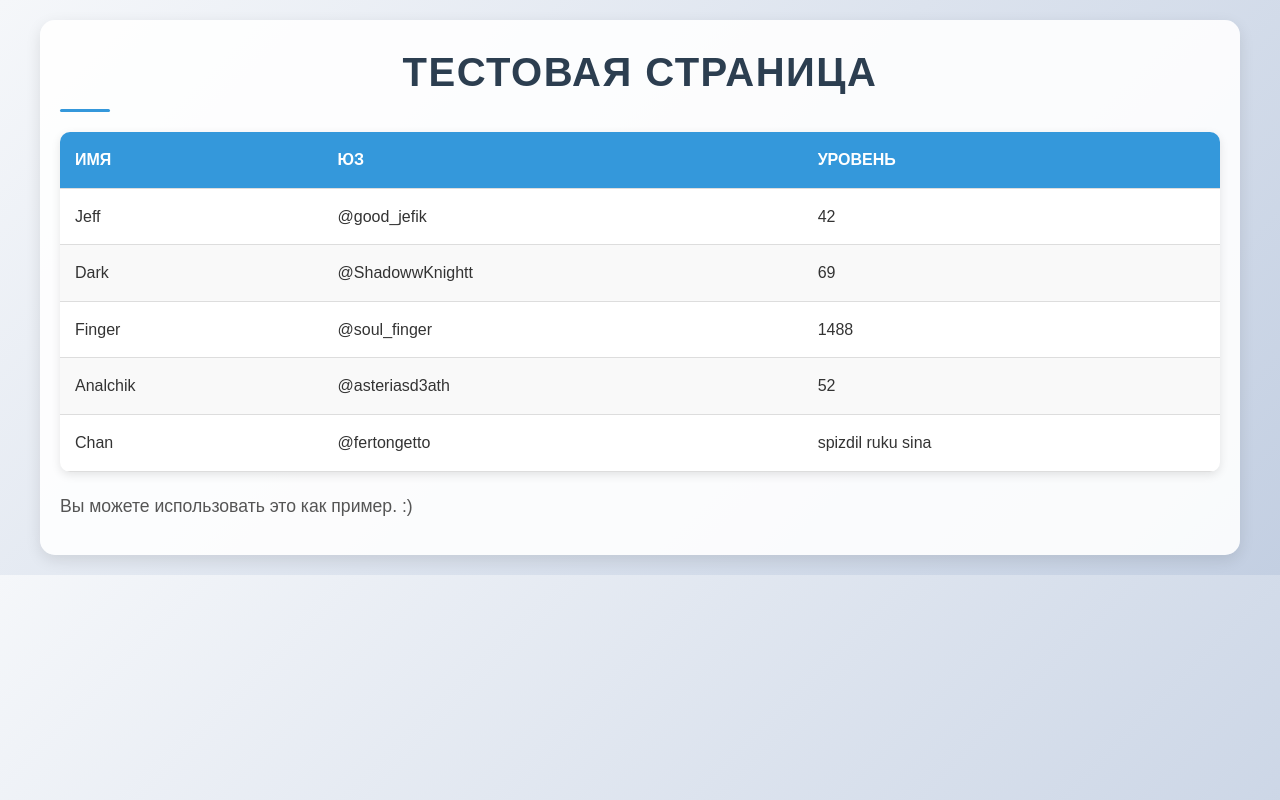
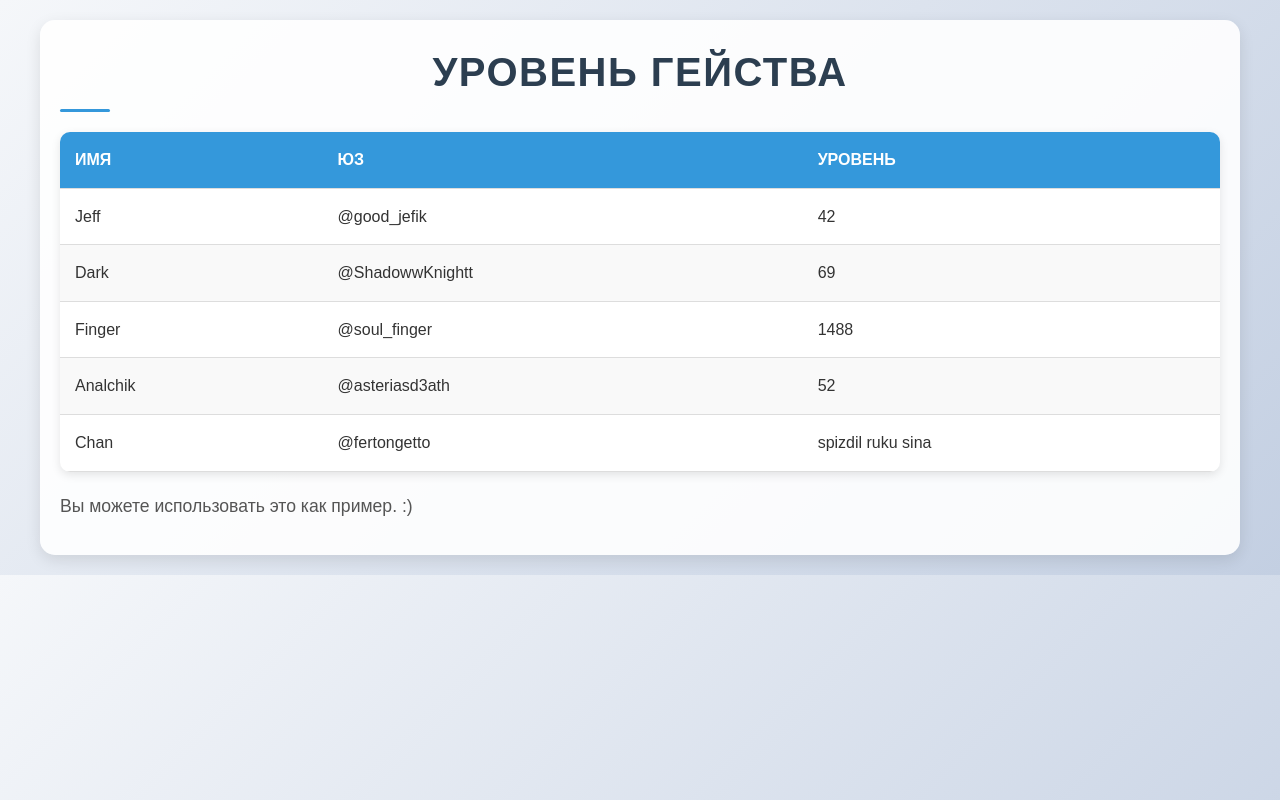
Before and after one commit to Timur566/Finger2site, a plain HTML site: page index.html in a window 1280 px wide. Drawn offline with Linux system fonts and the light colour scheme.

Commit message:
Update index.html

```diff
--- a/index.html
+++ b/index.html
@@ -160,7 +160,7 @@
 
 <body>
   <div class="container">
-    <h1>Тестовая страница</h1>
+    <h1>Уровень гейства</h1>
     <table>
   <thead>
     <tr class="fade-in">
```
